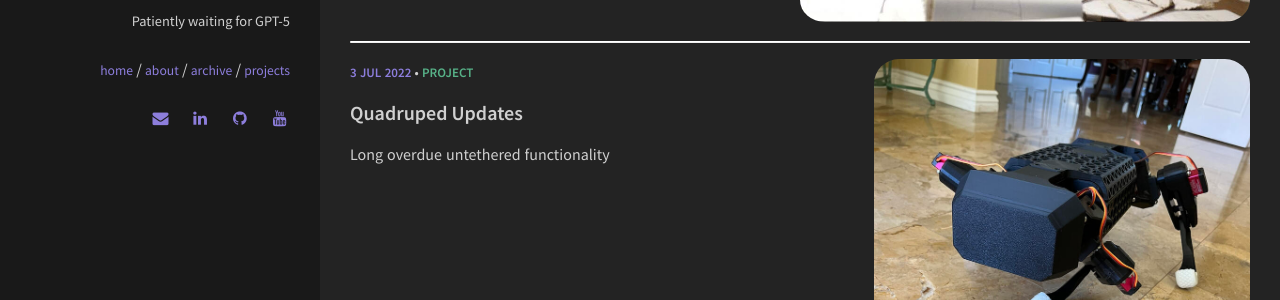
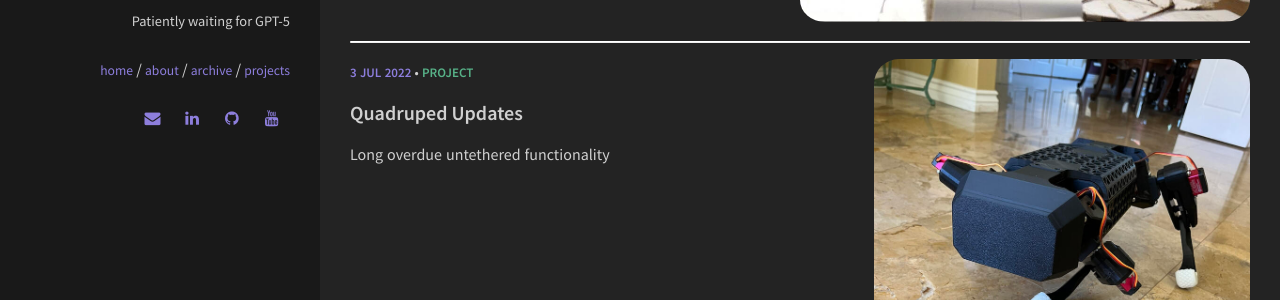
Before and after one commit to uynitsuj/uynitsuj.github.io, a Jekyll site: the page built from index.html, in a window 1280 px wide. Shown: the part 365-665 px from the top of the page. Built offline with Jekyll 4.4.1, drawn with Linux system fonts in a browser that asks for light colours.

Commit message:
recenter

```diff
--- a/_sass/pages/_layout.scss
+++ b/_sass/pages/_layout.scss
@@ -73,7 +73,8 @@
     li {
       list-style: none;
       display: inline-block;
-      margin-left: 1em;
+      margin-right: 0.5em;
+      margin-left: 0.5em;
 
       a.social-link-item {
         color: $secondary;
```
